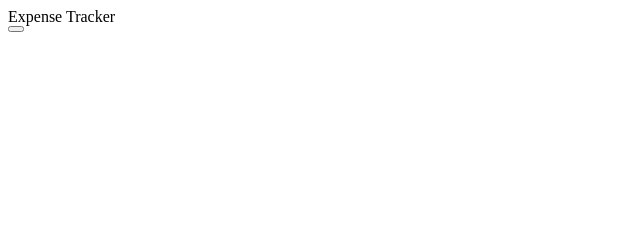
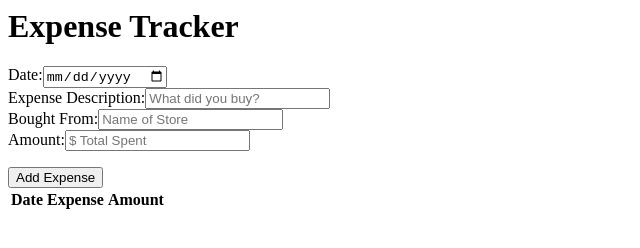
Before and after one commit to jamievullo/VanillaExpenseTracker, a plain HTML site: page index.html in a window 1280 px wide. Shown: the whole page, without its empty margins (0-640 px from the left). Drawn offline with Linux system fonts and the light colour scheme.

Commit message:
Added inputs for expenses and start of table to display.

```diff
--- a/index.html
+++ b/index.html
@@ -7,15 +7,33 @@
 </head>
 <body>
 
-    <div id="title">Expense Tracker</div>
+    <h1 id="title">Expense Tracker</h1>
 
-    <div id="expense-date"></div>
-    <div id="expense-description"></div>
-    <div id="expense-location"></div>
-    <div id="expense-amount"></div>
-    <button id="add-expense"></button>
+    <div id="form-box">
+        <form>
+            <div id="expense-date">
+                Date:<input type="date" name="date">
+            </div>
+            <div id="expense-description">
+                Expense Description:<input type="number" name="expense-name" placeholder="What did you buy?">
+            </div>
+            <div id="expense-location">
+                Bought From:<input type="text" name="location" placeholder="Name of Store">
+            </div>
+            <div id="expense-amount">
+                Amount:<input type="number" name="expense-amount" placeholder="$ Total Spent">
+            </div>
+        </form>
+    </div>
+    <button id="add-expense">Add Expense</button>
 
-    <table id="all-expenses"></table>
+    <table id="all-expenses">
+        <tr>
+            <th id="date" class="center">Date</th>
+            <th id="expense">Expense</th>
+            <th style="text-align: right" id="amount">Amount</th>
+        </tr>
+    </table>
 
 
     <script src="app.js"></script>
```
